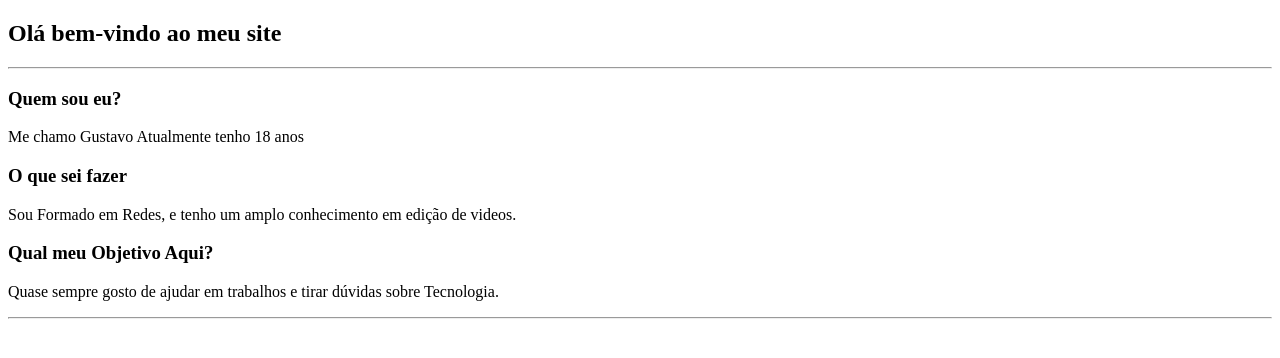
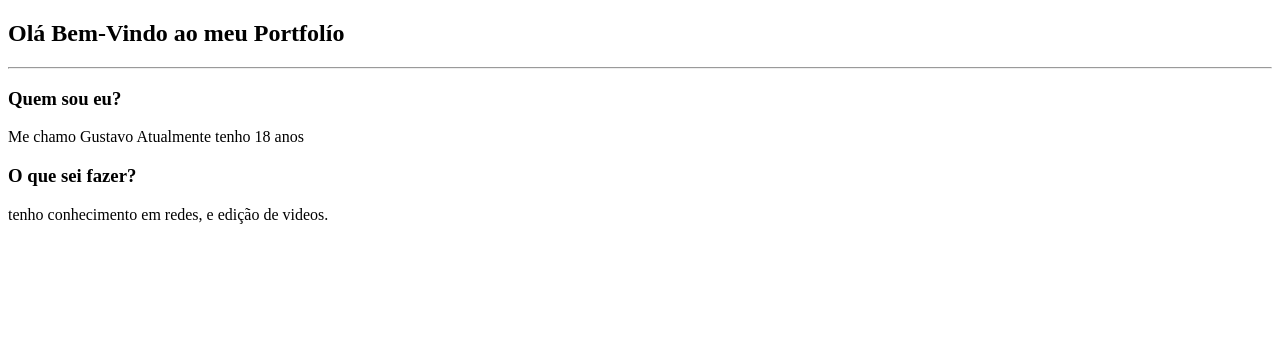
Before and after one commit to GustavoOfSmach/Website, a plain HTML site: page index.html in a window 1280 px wide. Drawn offline with Linux system fonts and the light colour scheme.

Commit message:
Update index.html

```diff
--- a/index.html
+++ b/index.html
@@ -6,13 +6,11 @@
  <title>Meu Primeiro Site</title>
 </head>
   <body>
-    <h2>Olá bem-vindo ao meu site</h2>
+   <h2>Olá Bem-Vindo ao meu Portfolío</h2>
     <hr>
     <h3>Quem sou eu?</h3>
     <p>Me chamo Gustavo Atualmente tenho 18 anos</a>
-<h3>O que sei fazer</h3>
-<p>Sou Formado em Redes, e tenho um amplo conhecimento em edição de videos.</p>
-<h3>Qual meu Objetivo Aqui?</h3>
-<p> Quase sempre gosto de ajudar em trabalhos e tirar dúvidas sobre Tecnologia.<hr>
+    <h3>O que sei fazer?</h3>
+   <p>tenho conhecimento em redes, e edição de videos.</p>
  </body>
 </html>
```
Lines whose indentation alone changed are shown as unchanged.
